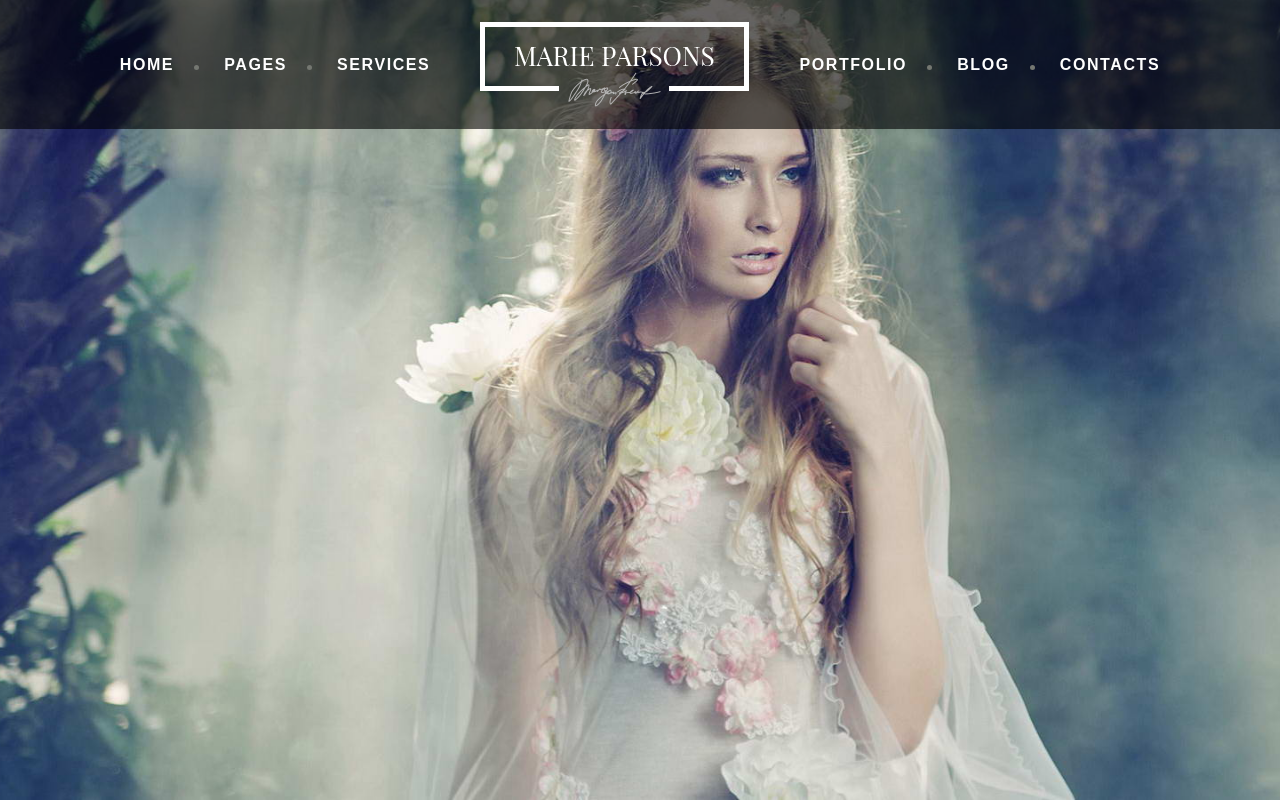
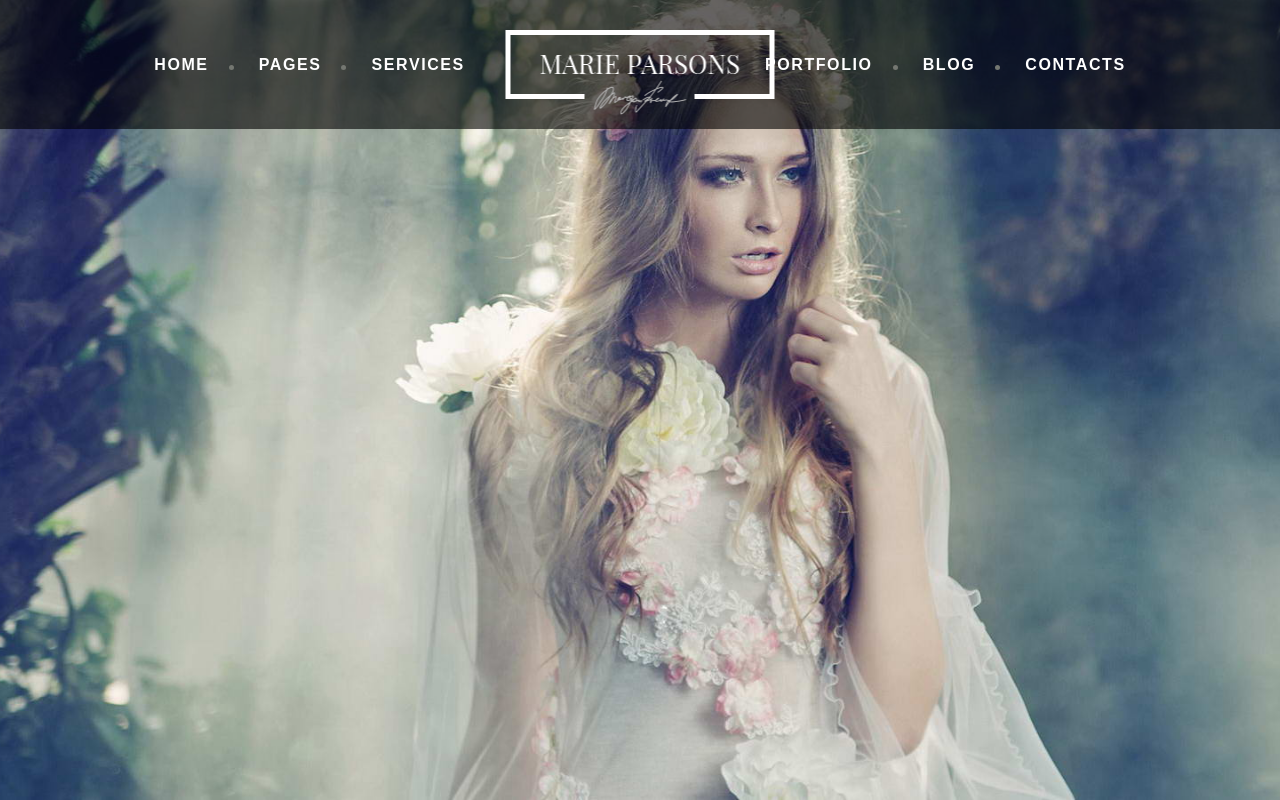
Before and after one commit to denis-gerc/hairstyles, a website: page #src/index.html in a window 1280 px wide. Drawn offline with nearby package versions, Linux system fonts and the light colour scheme; files that its build step writes are made by us from their sources; a web font is replaced by a local one.

Commit message:
logo position absolute

```diff
--- a/#src/pages/_header.html
+++ b/#src/pages/_header.html
@@ -14,7 +14,13 @@
             <li><a href="#" class="menu__link">Home</a></li>
             <li><a href="#" class="menu__link">Pages</a></li>
             <li><a href="#" class="menu__link">Services</a></li>
-						<li class="logo"><a href="/" class="menu__link"><img src="img/logo/logo-white.png" alt="logo"></a></li>
+
+<!--            <li class="logo">-->
+<!--              <a href="/" class="menu__link">-->
+<!--                <img src="img/logo/logo-white.png" alt="logo">-->
+<!--              </a>-->
+<!--            </li>-->
+
             <li><a href="#" class="menu__link">Portfolio</a></li>
             <li><a href="#" class="menu__link">Blog</a></li>
             <li><a href="#" class="menu__link">Contacts</a></li>
@@ -22,9 +28,9 @@
         </div>
       </nav>
 
-			<!-- <div class="header__logo">
+      <div class="header__logo">
         <a href="/"><img src="img/logo/logo-white.png" alt="logo"></a>
-			</div> -->
+      </div>
 
     </div>
   </div>
--- a/#src/scss/header.scss
+++ b/#src/scss/header.scss
@@ -12,11 +12,18 @@
 		justify-content: center;
 		align-items: center;
 		height: 129px;
+		//position: relative;
 	}
 
 	&__menu {}
 
-	&__logo {}
+	&__logo {
+		position: absolute;
+		left: 50%;
+		top: 30px;
+		transform: translateX(-50%);
+
+	}
 
 
 	.icon-menu {}
@@ -58,11 +65,15 @@
 					padding-right: 0;
 				}
 
-				&:nth-child(3)::after {
-					display: none;
+				&:nth-child(3) {
+					padding-right: 150px;
 				}
 
-				&:nth-child(4)::after {
+				&:nth-child(4) {
+					padding-left: 150px;
+				}
+
+				&:nth-child(3)::after {
 					display: none;
 				}
 
```
Also changed, not shown: hairstyles/index.html (+9 -3 lines), hairstyles/css/style.css, hairstyles/css/style.min.css. Lines whose indentation alone changed are shown as unchanged.
